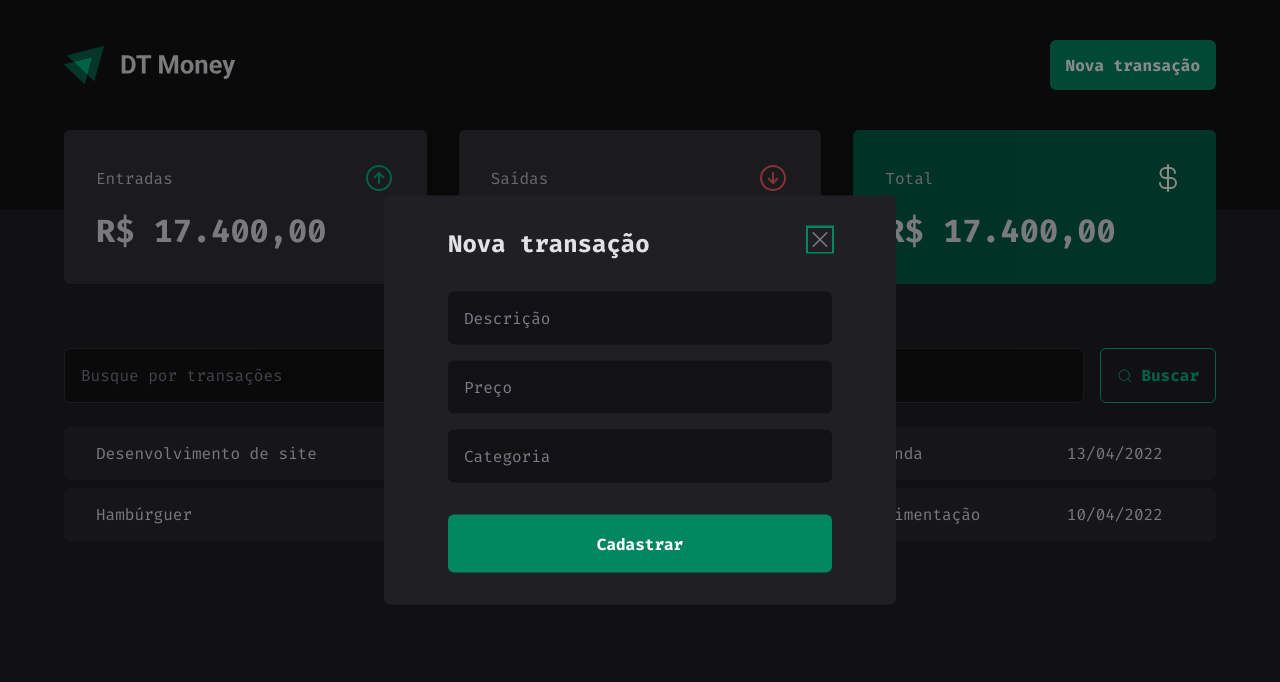
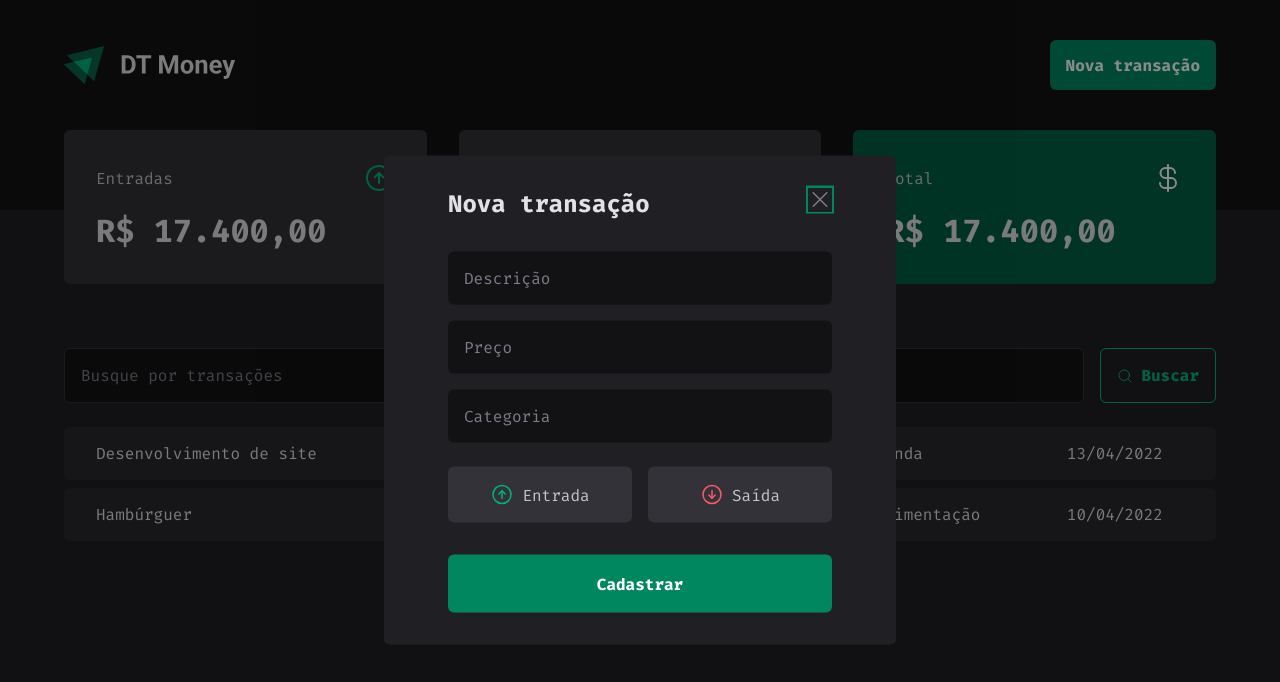
Before and after one commit to jrbytes/03-dt-money, a React (Vite) app: page / in a window 1280 px wide. Both pictures are taken after a click on the button "Nova transação". Shown: the top 682 px of the page. Built offline with nearby package versions, Linux system fonts and the light colour scheme.

Commit message:
criando radio button acessivel

```diff
--- a/package.json
+++ b/package.json
@@ -10,6 +10,7 @@
   },
   "dependencies": {
     "@radix-ui/react-dialog": "^1.0.0",
+    "@radix-ui/react-radio-group": "^1.0.0",
     "phosphor-react": "^1.4.1",
     "react": "^18.2.0",
     "react-dom": "^18.2.0",
--- a/src/components/NewTransactionModal/index.tsx
+++ b/src/components/NewTransactionModal/index.tsx
@@ -1,5 +1,5 @@
 import * as Dialog from '@radix-ui/react-dialog'
-import { X } from 'phosphor-react'
+import { ArrowCircleDown, ArrowCircleUp, X } from 'phosphor-react'
 import * as S from './styles'
 
 export function NewTransactionModal() {
@@ -19,6 +19,17 @@ export function NewTransactionModal() {
           <input type="number" placeholder="Preço" required />
           <input type="text" placeholder="Categoria" required />
 
+          <S.TransactionType>
+            <S.TransactionTypeButton variant="income" value="income">
+              <ArrowCircleUp size={24} />
+              Entrada
+            </S.TransactionTypeButton>
+            <S.TransactionTypeButton variant="outcome" value="outcome">
+              <ArrowCircleDown size={24} />
+              Saída
+            </S.TransactionTypeButton>
+          </S.TransactionType>
+
           <button type="submit">Cadastrar</button>
         </form>
       </S.Content>
--- a/src/components/NewTransactionModal/styles.ts
+++ b/src/components/NewTransactionModal/styles.ts
@@ -1,5 +1,6 @@
 import styled, { css } from 'styled-components'
 import * as Dialog from '@radix-ui/react-dialog'
+import * as RadioGroup from '@radix-ui/react-radio-group'
 
 export const Overlay = styled(Dialog.Overlay)`
   ${({ theme }) => css`
@@ -73,3 +74,50 @@ export const CloseButton = styled(Dialog.Close)`
     color: ${theme.gray500};
   `}
 `
+
+export const TransactionType = styled(RadioGroup.Root)`
+  ${({ theme }) => css`
+    display: grid;
+    grid-template-columns: 1fr 1fr;
+    gap: ${theme.spacings.medium};
+    margin-top: ${theme.spacings.small};
+  `}
+`
+
+type TransactionTypeButtonProps = {
+  variant: 'income' | 'outcome'
+}
+
+export const TransactionTypeButton = styled(
+  RadioGroup.Item,
+)<TransactionTypeButtonProps>`
+  ${({ theme, variant }) => css`
+    background-color: ${theme.gray700};
+    padding: ${theme.spacings.medium};
+    display: flex;
+    align-items: center;
+    justify-content: center;
+    gap: ${theme.spacings.small};
+    border-radius: ${theme.borderRadius};
+    cursor: pointer;
+    border: 0;
+    color: ${theme.gray300};
+
+    svg {
+      color: ${variant === 'income' ? theme.green300 : theme.red300};
+    }
+
+    &[data-state='unchecked'] {
+      background-color: ${theme.gray600};
+    }
+
+    &[data-state='checked'] {
+      color: ${theme.white};
+      background-color: ${variant === 'income' ? theme.green500 : theme.red500};
+
+      svg {
+        color: ${theme.white};
+      }
+    }
+  `}
+`
```
Also changed, not shown: 1 other file (tests, documents, lock files or other folders).
